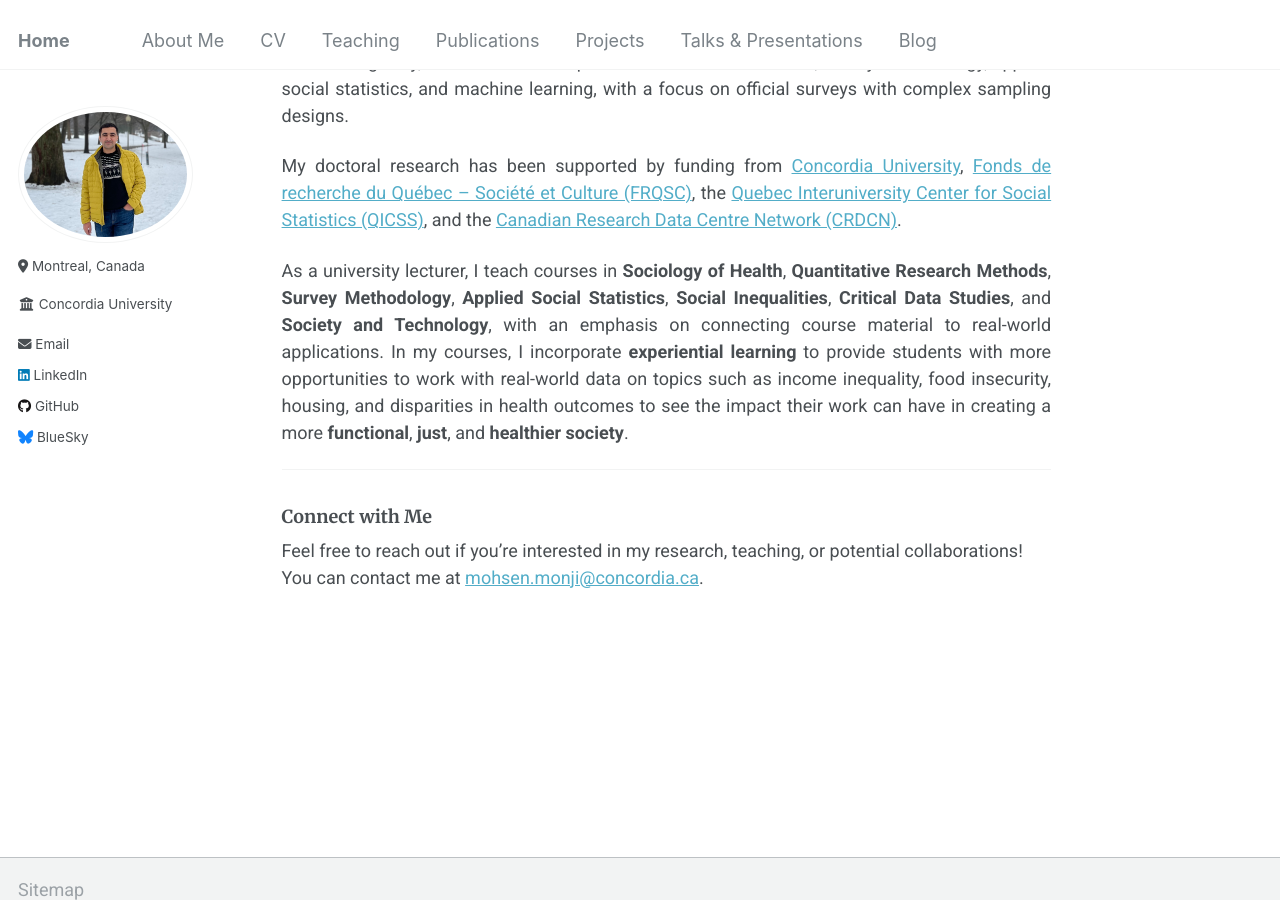
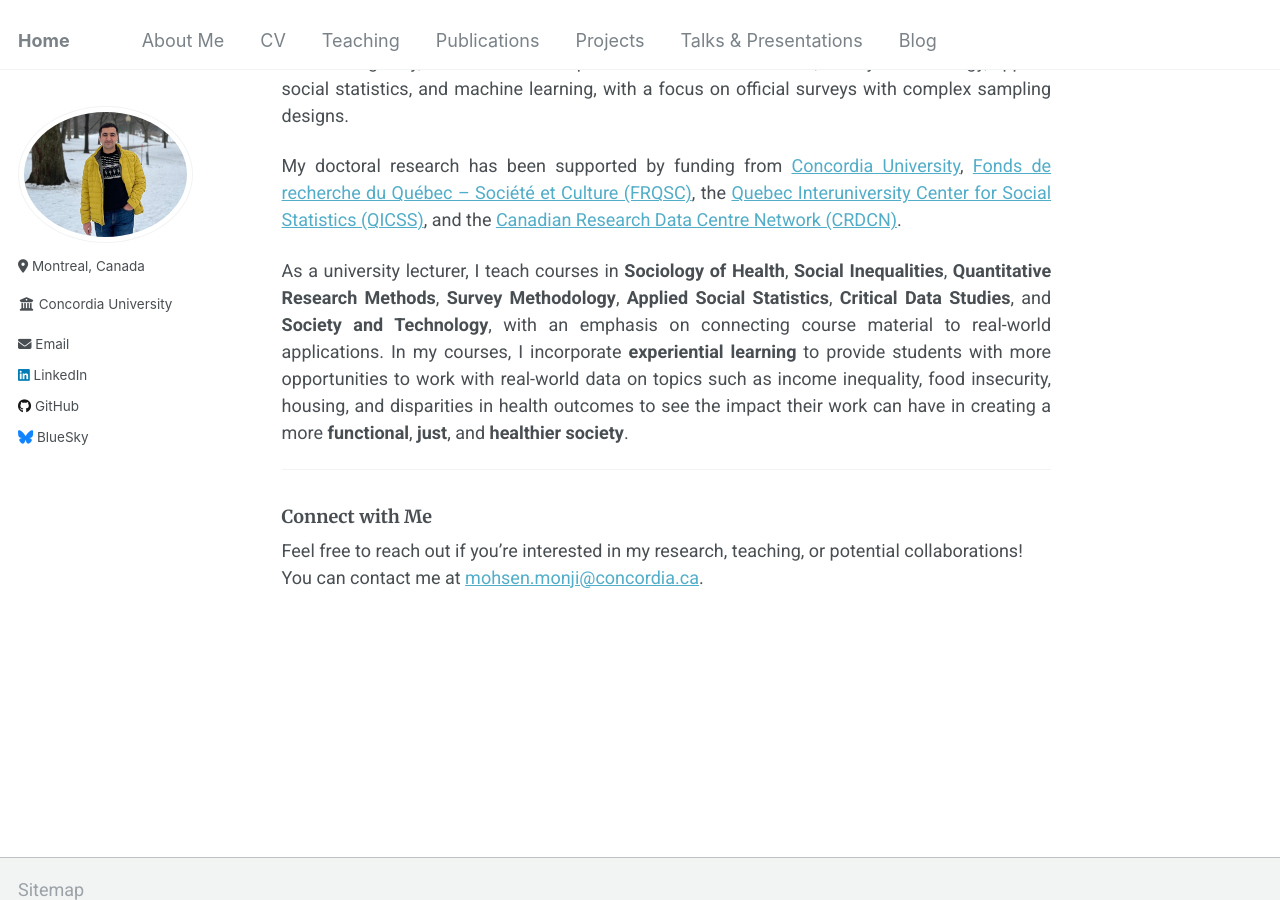
Before and after one commit to Mohsnmonji/mohsnmonji.github.io, a Jekyll site: the page built from about-me.md, in a window 1280 px wide and 900 px high, scrolled down 444 px. Built offline with Jekyll 4.4.1, drawn with Linux system fonts in a browser that asks for light colours.

```diff
--- a/about-me.md
+++ b/about-me.md
@@ -14,7 +14,7 @@ Methodologically, I am interested in quantitative research methods, survey metho
 
 My doctoral research has been supported by funding from [Concordia University](https://www.concordia.ca/artsci/sociology-anthropology.html), [Fonds de recherche du Québec – Société et Culture (FRQSC)](https://www.frq.gouv.qc.ca), the [Quebec Interuniversity Center for Social Statistics (QICSS)](https://www.ciqss.org), and the [Canadian Research Data Centre Network (CRDCN)](https://crdcn.ca).
 
-As a university lecturer, I teach courses in **Sociology of Health**, **Quantitative Research Methods**, **Survey Methodology**, **Applied Social Statistics**, **Social Inequalities**, **Critical Data Studies**, and **Society and Technology**, with an emphasis on connecting course material to real-world applications. In my courses, I incorporate **experiential learning** to provide students with more opportunities to work with real-world data on topics such as income inequality, food insecurity, housing, and disparities in health outcomes to see the impact their work can have in creating a more **functional**, **just**, and **healthier society**.
+As a university lecturer, I teach courses in **Sociology of Health**, **Social Inequalities**, **Quantitative Research Methods**, **Survey Methodology**, **Applied Social Statistics**, **Critical Data Studies**, and **Society and Technology**, with an emphasis on connecting course material to real-world applications. In my courses, I incorporate **experiential learning** to provide students with more opportunities to work with real-world data on topics such as income inequality, food insecurity, housing, and disparities in health outcomes to see the impact their work can have in creating a more **functional**, **just**, and **healthier society**.
 
 ---
 
```
